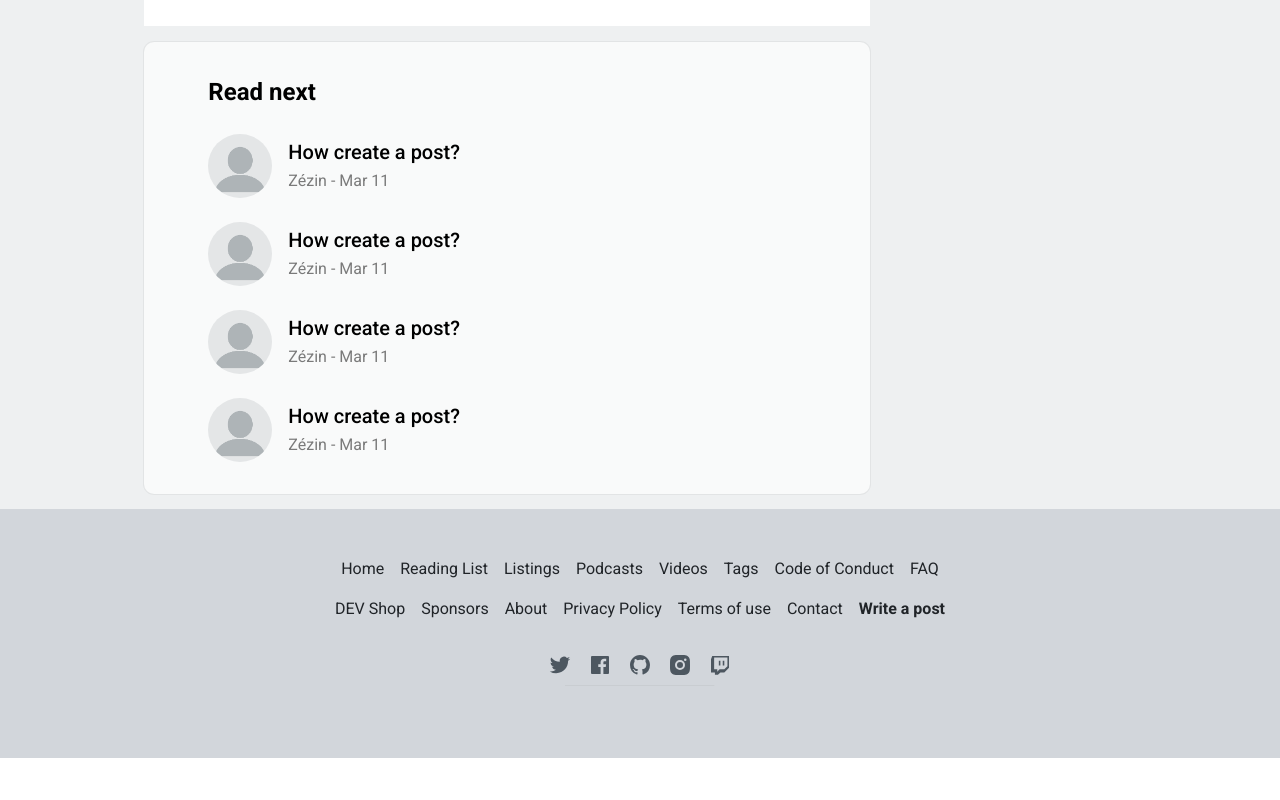
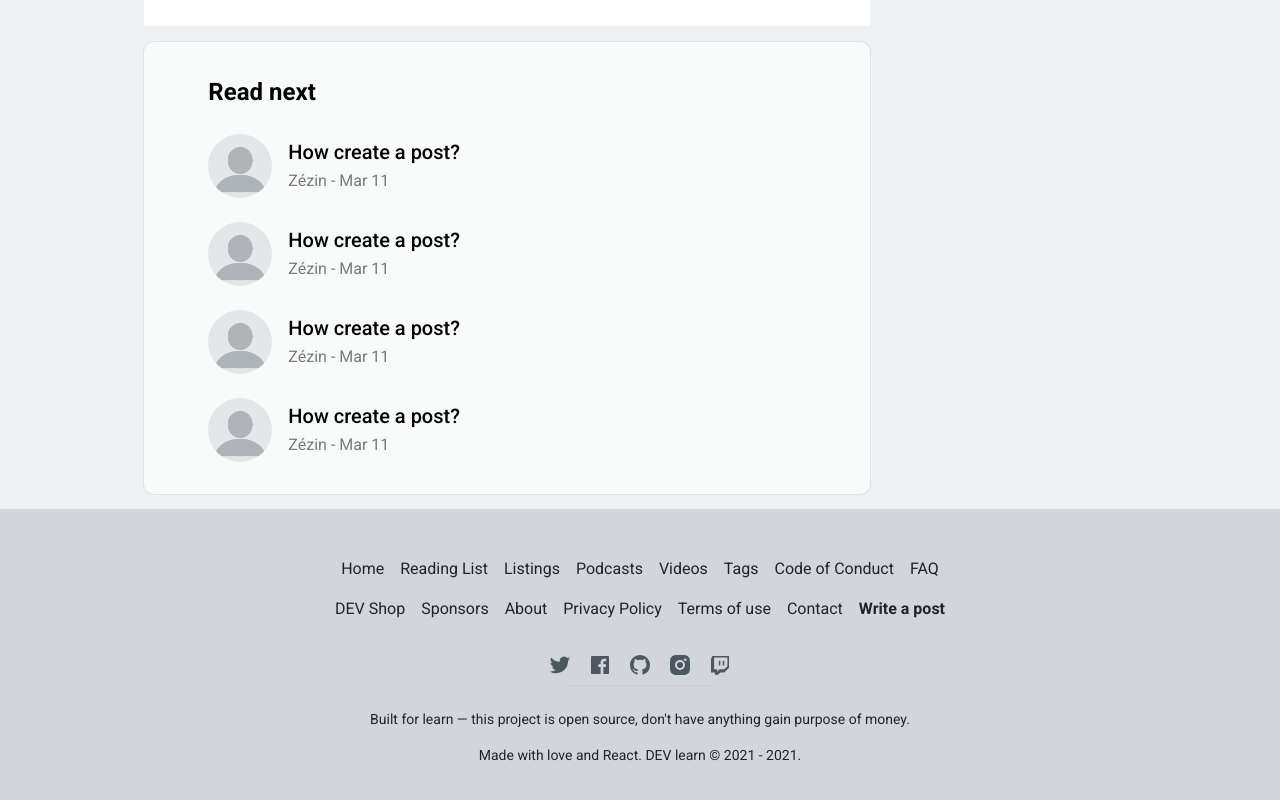
Before and after one commit to cjuniordev/blog-post-react, a React (Create React App) app: page / in a window 1280 px wide. Shown: the part 3081-3881 px from the top of the page. Before the commit the page ends 3839 px from the top, so only its background shows below. Built offline with nearby package versions, Linux system fonts and the light colour scheme.

Commit message:
Finish Footer

```diff
--- a/src/components/Footer/index.js
+++ b/src/components/Footer/index.js
@@ -1,4 +1,4 @@
-import { Container, Content, Links, LinkRow, Link, Bold, Icons, IconWrapper,Hr } from './style';
+import { Container, Content, Links, LinkRow, Link, Bold, Icons, IconWrapper, Hr, Paragraph } from './style';
 
 // icons
 import { RiTwitterFill, RiFacebookBoxFill, RiGithubFill, RiInstagramFill, RiTwitchFill } from 'react-icons/ri';
@@ -35,6 +35,8 @@ function Footer() {
             <IconWrapper><RiTwitchFill /></IconWrapper>
           </Icons>
           <Hr />
+          <Paragraph>Built for learn — this project is open source, don't have anything gain purpose of money.</Paragraph>
+          <Paragraph>Made with love and React. DEV learn © 2021 - 2021.</Paragraph>
         </Links>
       </Content>
     </Container>
--- a/src/components/Footer/style.js
+++ b/src/components/Footer/style.js
@@ -72,3 +72,15 @@ export const Hr = styled.hr`
   opacity: 0.15;
   width: 147.2px;
 `;
+
+export const Paragraph = styled.p`
+  width: 100%;
+  padding-top: 15px;
+
+  display: flex;
+  align-items: center;
+  justify-content: center;
+
+  font-size: 14px;
+  line-height: 21px;
+`;
```
